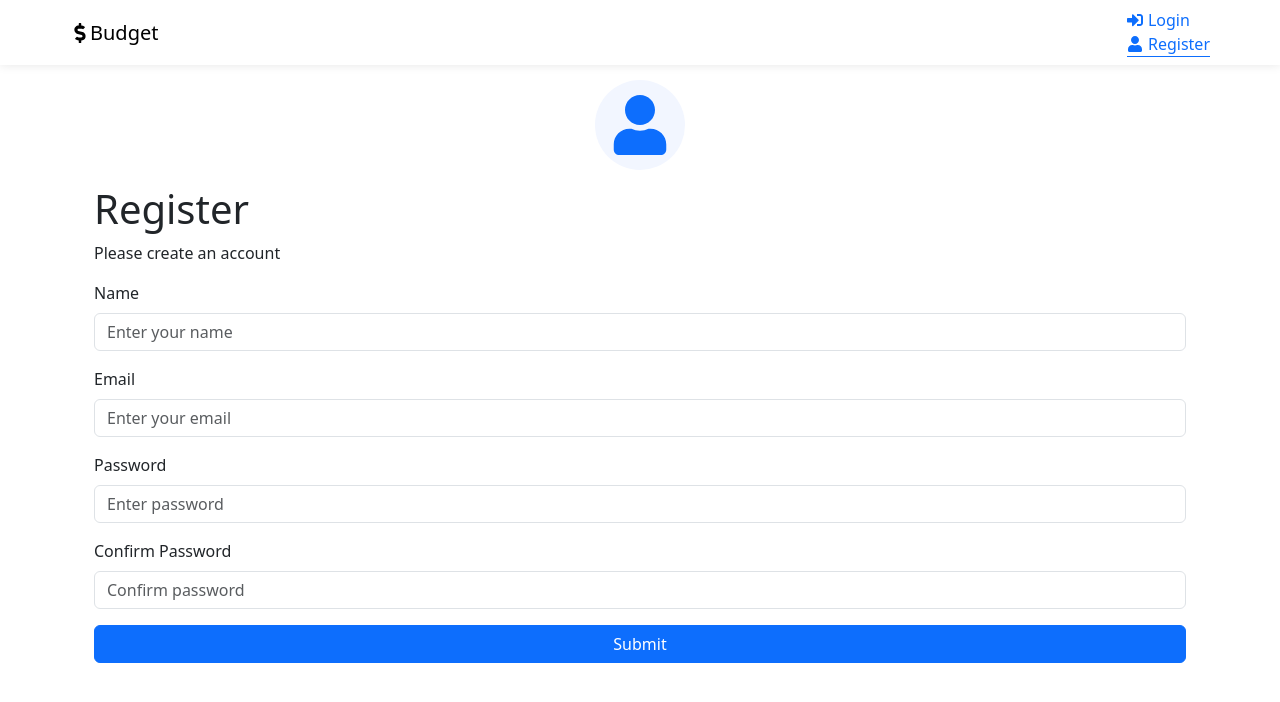
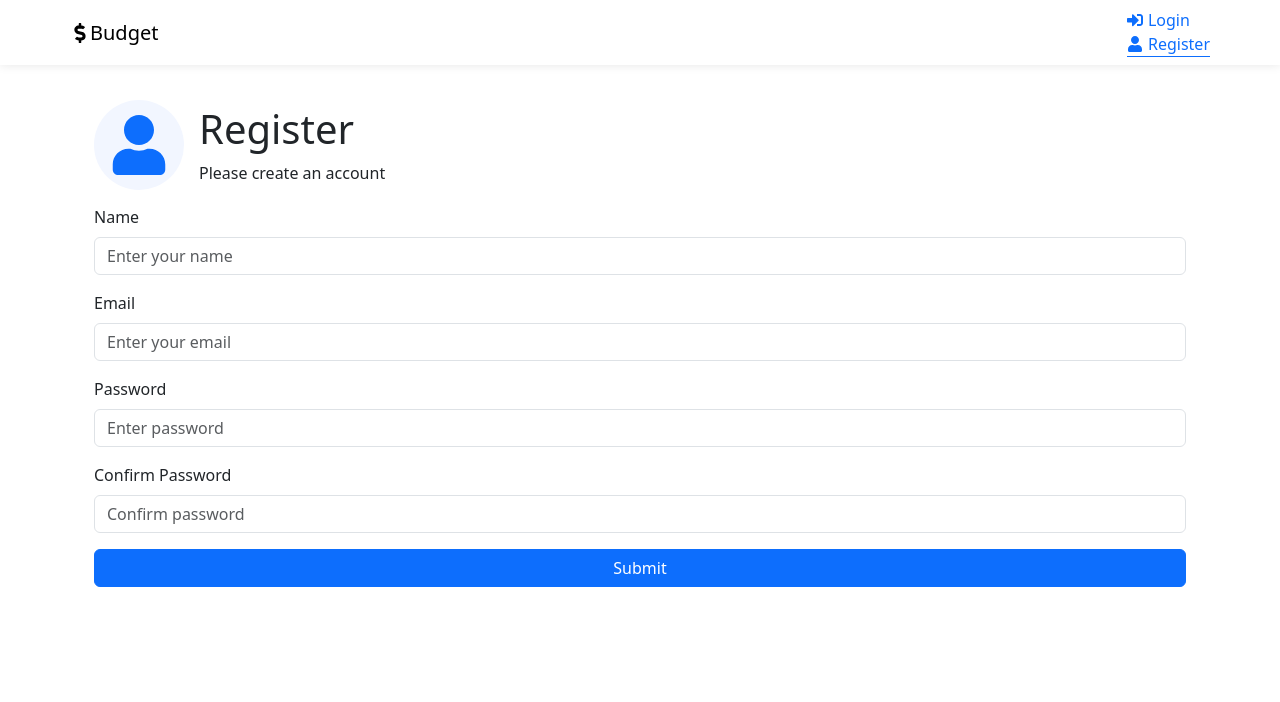
Before and after one commit to patriziosbr/budget, a React (Create React App) app in the folder frontend/: page /register in a window 1280 px wide. Shown: the top 702 px of the page. Built offline with nearby package versions, Linux system fonts and the light colour scheme.

Commit message:
server riga 53 login style register style

```diff
--- a/frontend/src/components/SingleScheda.jsx
+++ b/frontend/src/components/SingleScheda.jsx
@@ -315,7 +315,7 @@ function SingleScheda({scheda}) {
             </div>
 
         </div>
-        <div className="row">
+        <div className="row mb-5">
             <div className="col-12" style={{height:"50px"}}>
                 {/* <Button style={{height:"50px"}} className="w-100 text-end p-0" variant="link" onClick={()=>goToDettagolioScheda(scheda._id)}>
                     Visualizza scheda
--- a/frontend/src/pages/Login.jsx
+++ b/frontend/src/pages/Login.jsx
@@ -24,6 +24,31 @@ function Login() {
   const { user, isLoading, isError, isSuccess, message } = useSelector(
     (state) => state.auth
   )
+  const [width, setWidth] = useState(window.innerWidth);
+  function handleWindowSizeChange() {
+      setWidth(window.innerWidth);
+      console.log(`Window width: ${window.innerWidth}`);
+  }
+  useEffect(() => {
+      window.addEventListener('resize', handleWindowSizeChange);
+      return () => {
+          window.removeEventListener('resize', handleWindowSizeChange);
+      }
+  }, [window]);
+
+  const isMobile = width <= 768;
+  const [styleMtop, setStyleMtop] = useState({});
+  useEffect(() => {
+      if(isMobile ) {
+        setStyleMtop({
+          marginTop: '20px'
+        })
+      } else {
+        setStyleMtop({
+          marginTop: '100px'
+        })
+      }
+  }, [isMobile]);
 
   useEffect(() => {
     if (isError) {
@@ -62,21 +87,23 @@ function Login() {
   return (
     <>
       <Container>
-        <section style={{marginTop:"80px"}}>
+        <section style={styleMtop} className='d-flex align-items-center'>
           <div style={{backgroundColor: "#f2f6ff",
             borderRadius: "50%",
             aspectRatio: "1",
             display: "flex",
             height: "90px",
-            margin: "auto",
+            marginRight: "15px",
             justifyContent: "center",
             alignItems: "center",
             marginBottom: "15px"
           }}>
             <FaSignInAlt style={{fontSize:"60px", color:"#0d6efd" }}/>
           </div>
-          <h1>Login</h1>
-          <p>Login and start sending events</p>
+          <div className='h-100'>
+            <h1>Login</h1>
+            <p>Login and save your budget</p>
+          </div>
         </section>
         <Form className="mb-3" onSubmit={onSubmit}>
           <Form.Group className="mb-3">
--- a/frontend/src/pages/Register.jsx
+++ b/frontend/src/pages/Register.jsx
@@ -11,6 +11,7 @@ import Form from 'react-bootstrap/Form';
 import Container from 'react-bootstrap/Container';
 import Row from 'react-bootstrap/Row';
 import Col from 'react-bootstrap/Col';
+import { use } from 'react'
 
 function Register() {
   const [formData, setFormData] = useState({
@@ -28,6 +29,34 @@ function Register() {
   const { user, isLoading, isError, isSuccess, message } = useSelector(
     (state) => state.auth
   )
+
+  const [width, setWidth] = useState(window.innerWidth);
+
+  function handleWindowSizeChange() {
+      setWidth(window.innerWidth);
+      console.log(`Window width: ${window.innerWidth}`);
+  }
+
+  useEffect(() => {
+      window.addEventListener('resize', handleWindowSizeChange);
+      return () => {
+          window.removeEventListener('resize', handleWindowSizeChange);
+      }
+  }, [window]);
+
+  const isMobile = width <= 768;
+  const [styleMtop, setStyleMtop] = useState({});
+  useEffect(() => {
+      if(isMobile ) {
+        setStyleMtop({
+          marginTop: '20px'
+        })
+      } else {
+        setStyleMtop({
+          marginTop: '100px'
+        })
+      }
+  }, [isMobile]);
 
   useEffect(() => {
     if (isError) {
@@ -70,23 +99,25 @@ function Register() {
 
   return (
     <>
-      <Container>
-      <section style={{marginTop:"80px"}}>
+      <Container className='mb-5'>
+      <div style={styleMtop} className='d-flex align-items-center'>
         <div style={{backgroundColor: "#f2f6ff",
           borderRadius: "50%",
           aspectRatio: "1",
           display: "flex",
           height: "90px",
-          margin: "auto",
+          marginRight: "15px",
           justifyContent: "center",
           alignItems: "center",
           marginBottom: "15px"
         }}>
           <FaUser style={{fontSize:"60px", color:"#0d6efd" }}/>
         </div>
-        <h1>Register</h1>
-        <p>Please create an account</p>
-      </section>
+        <div className='h-100'>
+          <h1>Register</h1>
+          <p className=''>Please create an account</p>
+        </div>
+      </div>
       <Form className="mb-3" onSubmit={onSubmit}>
         <Form.Group className="mb-3">
           <Form.Label>Name</Form.Label>
```
Also changed, not shown: 1 other file (tests, documents, lock files or other folders).
